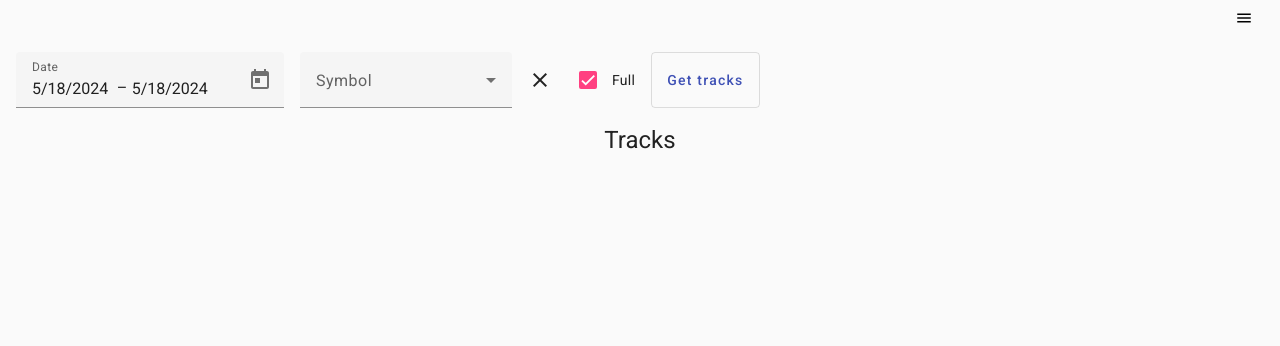
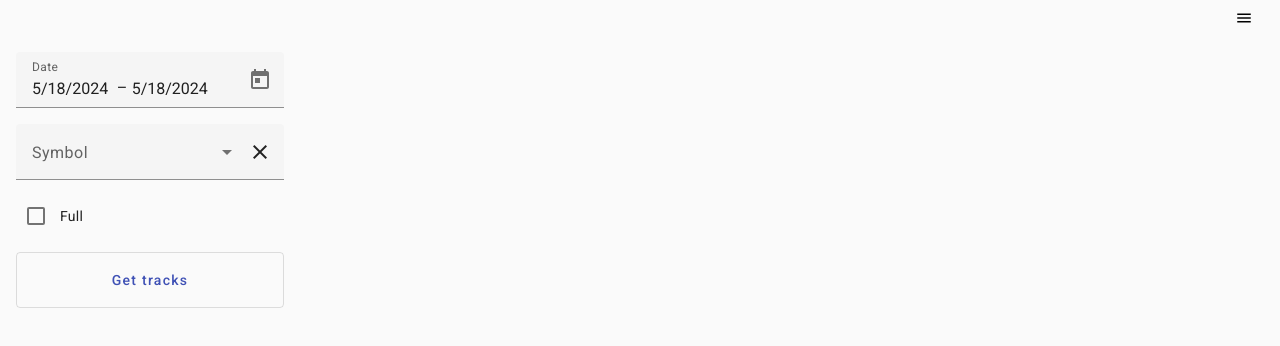
Before and after one commit to antonhancharyk/crypto-knight-dashboard, an Angular app: page / in a window 1280 px wide. Shown: the top 346 px of the page. Built offline with nearby package versions, Linux system fonts and the light colour scheme.

Commit message:
Add some style

```diff
--- a/src/pages/home/home.component.html
+++ b/src/pages/home/home.component.html
@@ -25,8 +25,8 @@
           <mat-option [value]="symbol">{{ symbol.slice(0, -4) }}</mat-option>
           }
         </mat-select>
+        <mat-icon matSuffix (click)="clearSymbol()">clear</mat-icon>
       </mat-form-field>
-      <mat-icon matSuffix (click)="clearSymbol()">clear</mat-icon>
       <mat-checkbox [formControl]="fullControl">Full</mat-checkbox>
       <button
         mat-stroked-button
@@ -39,7 +39,6 @@
     </div>
     <div class="container_tracks">
       <div class="tracks">
-        <h1>Tracks</h1>
         @for (item of activeTracks; track item.symbol; let idx = $index) {
         <mat-card class="mat-card">
           <mat-card-header>
@@ -53,21 +52,23 @@
               ></mat-card-title
             >
           </mat-card-header>
-          <mat-card-content>High: {{ item.highPrice }}</mat-card-content>
-          <mat-card-content>Low: {{ item.lowPrice }}</mat-card-content>
-          <mat-card-content
-            >Current price: {{ prices[item.symbol] }}</mat-card-content
-          >
-          <mat-card-content
-            >High stop: {{ item.highStopPrice }}</mat-card-content
-          >
-          <mat-card-content>Low stop: {{ item.lowStopPrice }}</mat-card-content>
-          <mat-card-content
-            >Date: {{ item.createdAt.slice(0, 10) }}</mat-card-content
-          >
-          <mat-card-content
-            >Time: {{ item.createdAt.slice(11) }}</mat-card-content
-          >
+          <div class="container_data">
+            <div>
+              <mat-card-content>H: {{ item.highPrice }}</mat-card-content>
+              <mat-card-content>L: {{ item.lowPrice }}</mat-card-content>
+              <mat-card-content>P: {{ prices[item.symbol] }}</mat-card-content>
+            </div>
+            <div>
+              <mat-card-content>Hs: {{ item.highStopPrice }}</mat-card-content>
+              <mat-card-content>Ls: {{ item.lowStopPrice }}</mat-card-content>
+              <mat-card-content
+                >D: {{ item.createdAt.slice(0, 10) }}</mat-card-content
+              >
+              <mat-card-content
+                >T: {{ item.createdAt.slice(11) }}</mat-card-content
+              >
+            </div>
+          </div>
         </mat-card>
         @if ((activeTracks[idx+1] || item).createdAt !== item.createdAt) {
         <div
--- a/src/pages/home/home.component.scss
+++ b/src/pages/home/home.component.scss
@@ -14,12 +14,17 @@
   display: flex;
   flex-direction: column;
   gap: 1rem;
+
+  @media (max-width: 500px) {
+    align-items: center;
+  }
 }
 
 .filter {
   display: flex;
-  align-items: center;
+  flex-direction: column;
   gap: 1rem;
+  width: fit-content;
 }
 
 .container_tracks {
@@ -32,9 +37,13 @@
   flex-direction: column;
   align-items: center;
   gap: 1rem;
-  width: 100%;
+  width: fit-content;
 }
 
 .mat-card {
   width: 100%;
 }
+
+.container_data {
+  display: flex;
+}
--- a/src/pages/home/home.component.ts
+++ b/src/pages/home/home.component.ts
@@ -69,7 +69,7 @@ export class HomeComponent implements OnInit, OnDestroy {
   prices: { [key: string]: number } = {};
   symbols = SYMBOLS.sort();
   symbolControl = new FormControl<string>('');
-  fullControl = new FormControl(true);
+  fullControl = new FormControl(false);
 
   constructor(
     private tracksService: TracksServices,
```
